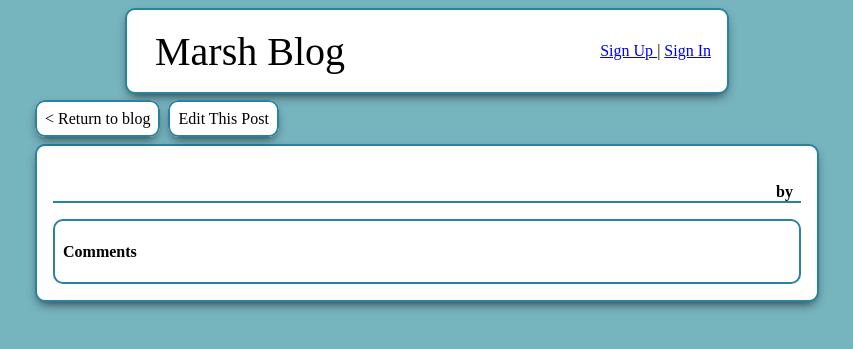
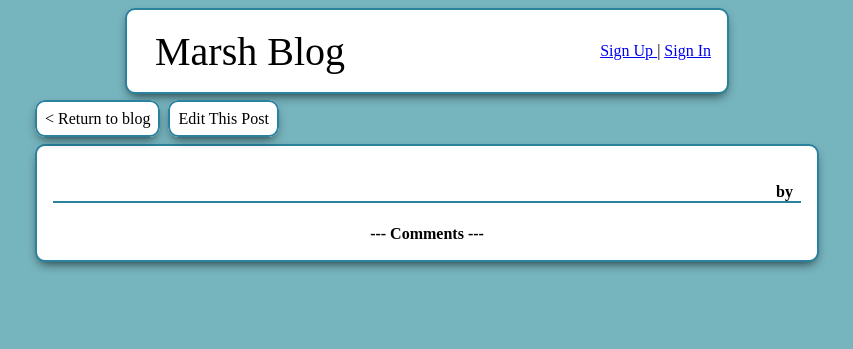
Before and after one commit to Minimalistic/Udacity-Multi-User-Blog, a Python web app: template templates/post.html in a window 1280 px wide. Shown: the top 349 px of the page, without its empty margins (213-1066 px from the left). Run offline with Jinja, Linux system fonts and the light colour scheme; the template is opened without the code that fills it, so the values that code supplies are empty.

Commit message:
CSS comment styling and layout

```diff
--- a/static/main.css
+++ b/static/main.css
@@ -1,5 +1,7 @@
 /* {border:1px solid red} */
-
+h4 {
+    margin-bottom:.1em;
+}
 body {
     padding-top:.5em;
     max-width: 800px;
@@ -59,13 +61,23 @@ body {
     text-decoration:underline;
 }
 
-.panel-outline {
-    border-radius: 10px 10px 10px 10px;
-    border: #2a829f 2px solid;
-    padding-left:.5em;
-    padding-right:.5em;
+.comments {
 }
 
+.comments p{
+    margin-top:0;
+}
+
+.comment-header {
+    text-align:center;
+}
+
+.single-comment {
+    padding-top:.5em;
+    border: 1px #2A829F;
+    border-style: solid none none none;
+
+}
 .divider {
     border: 2px #2A829F;
     border-style: solid none none none;
--- a/templates/post.html
+++ b/templates/post.html
@@ -11,9 +11,9 @@
     {% endif %}
 
   </div>
+
   <div class="panel-style">
     <div class="article-heading">
-
       <div class="article-title">
         <a method="get" href="/posts/{{ article.key().id() }}">
           <h2>
@@ -28,6 +28,7 @@
             {{ article.created.strftime("%b %d, %Y") }} by {{ article.user }}
           </h4>
       </div>
+
     </div>
 
     <div class="article-content">
@@ -37,14 +38,22 @@
     </div>
 
   </form>
-  <div class="panel-outline">
+<div class="comment-header">
+  <h4> --- Comments --- </h4>
+</div>
+    <div class="comments">
+        <div class="panel-outline">
+        {% for commentpoll in comments %}
+          <h4>{{ commentpoll.user }}</h4>
 
-    <h4>Comments</h4>
-      {% for commentpoll in comments %}
-          {{ commentpoll.user }} wrote:
-          {{ commentpoll.content }}
-        <br>
-      {% endfor %}
+          <div class="single-comment">
+            <i>
+              {{ commentpoll.content }}
+            </i>
+          <br>
+          </div>
+        {% endfor %}
+    </div>
   </div>
 
 
```
